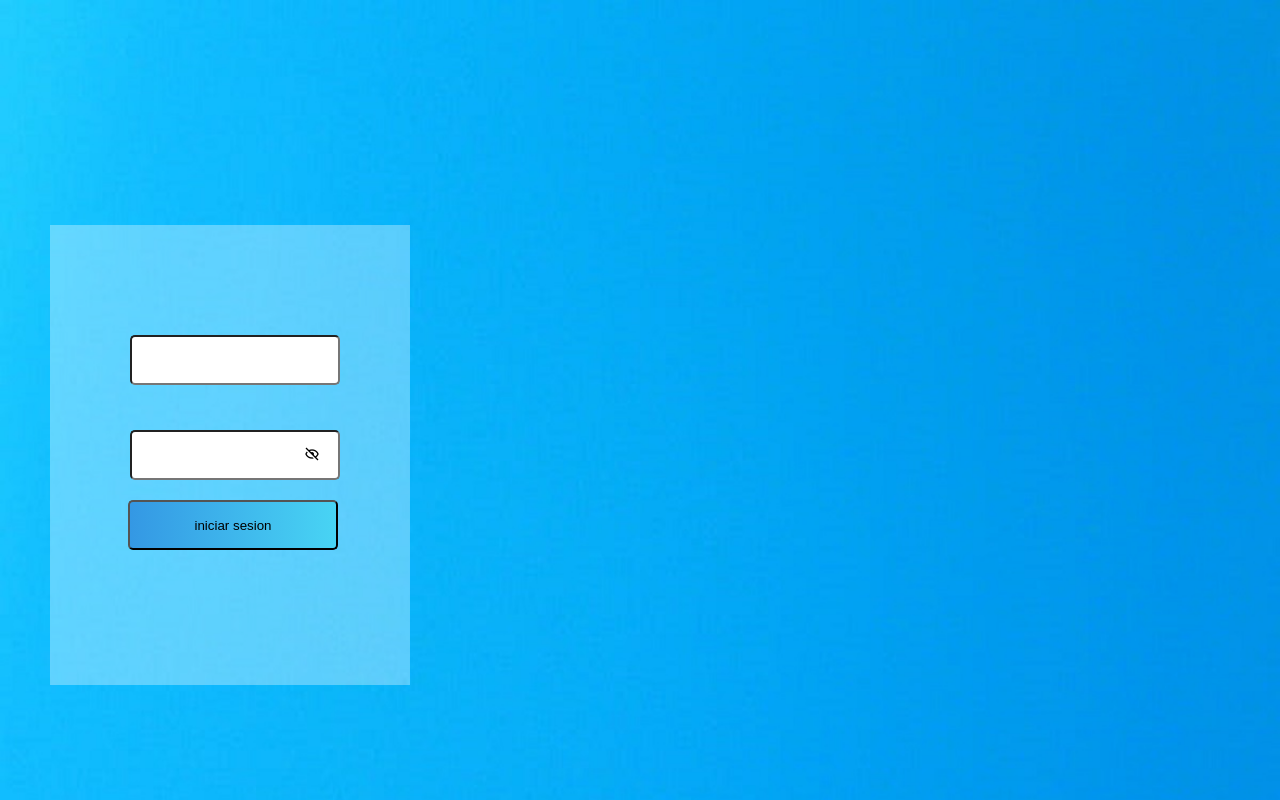
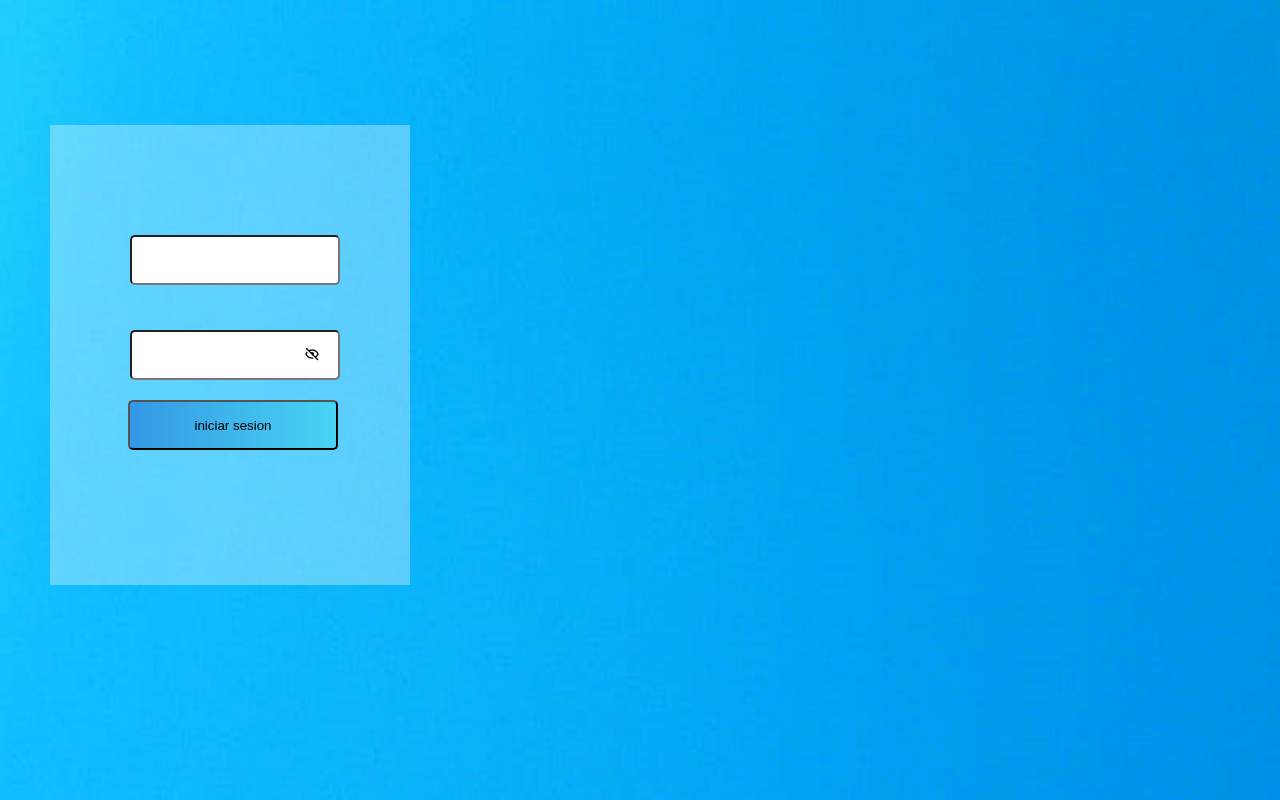
Before and after one commit to felipe16rojas/mobile_2, a plain HTML site: page index.html in a window 1280 px wide. Drawn offline with nearby package versions, Linux system fonts and the light colour scheme.

Commit message:
update-six

```diff
--- a/css/style.css
+++ b/css/style.css
@@ -18,7 +18,7 @@ body{
 .content{
     position: absolute;
     display: flex;
-    top: 225px;
+    top: 125px;
     left: 50px;
     width: 360px;
     height: 460px;
```
